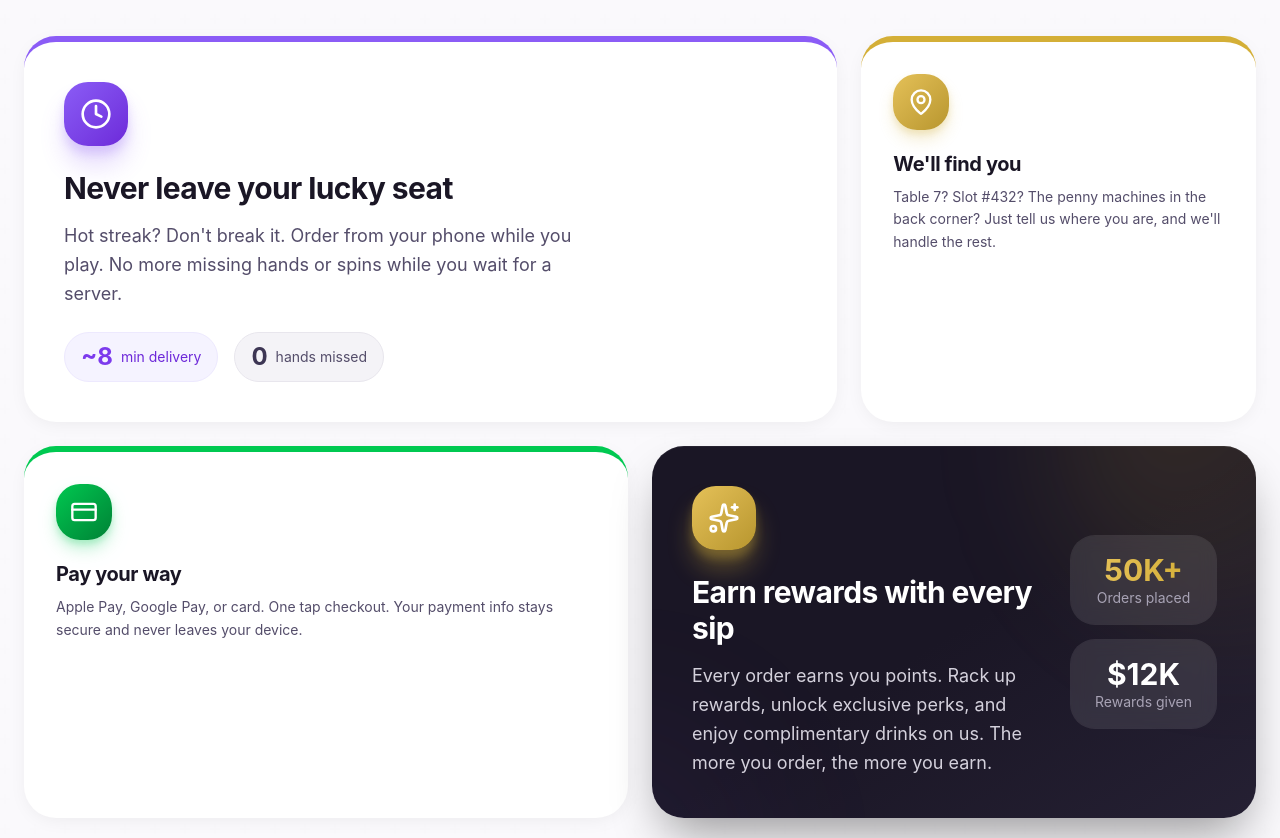
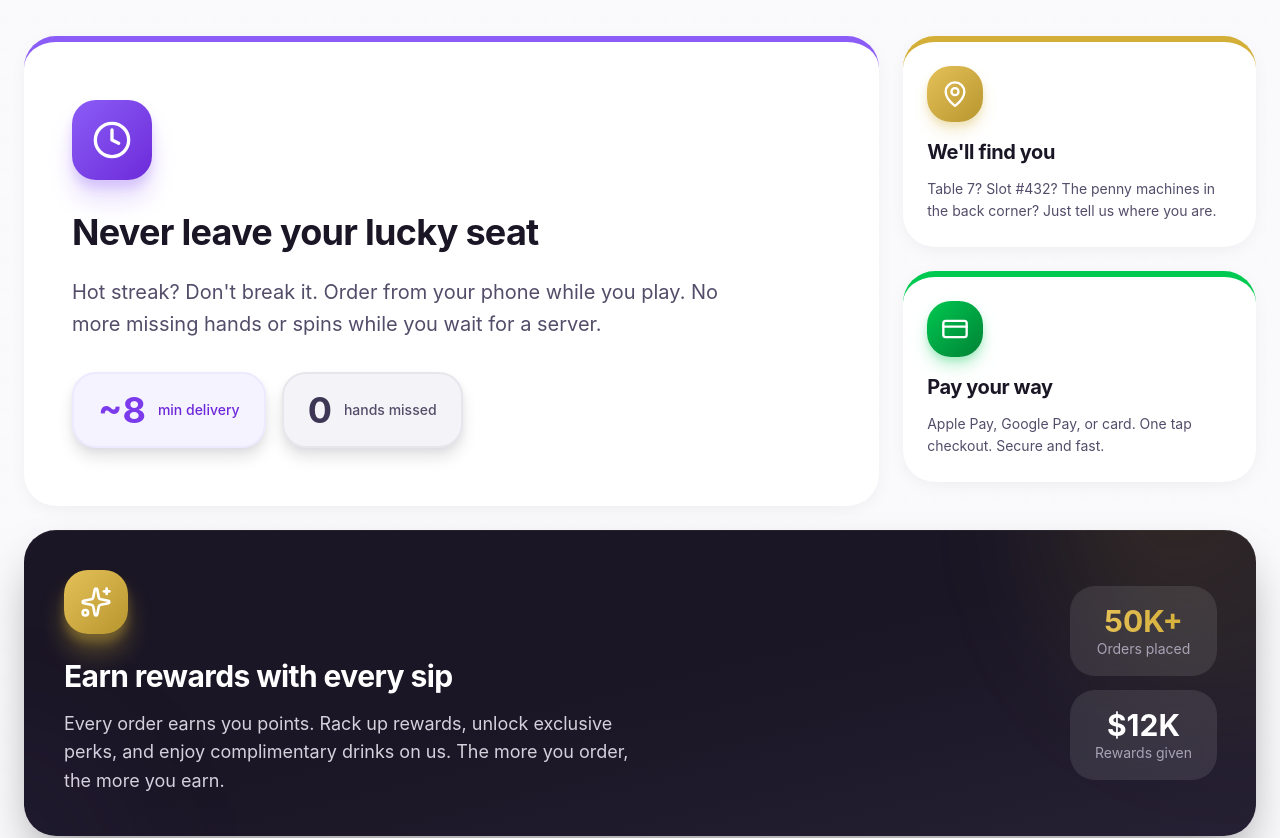
Before and after one commit to Benmore-Studio/BEN137-tabpay, a React (Vite) app in the folder frontend/: page / in a window 1280 px wide. Shown: the part 1480-2318 px from the top of the page. Built offline with nearby package versions, Linux system fonts and the light colour scheme.

Commit message:
Bold redesign: Phase 3 (asymmetric bento grid 70/30 split)

```diff
--- a/frontend/src/components/landing/FeaturesBentoGrid.tsx
+++ b/frontend/src/components/landing/FeaturesBentoGrid.tsx
@@ -21,59 +21,62 @@ export default function FeaturesBentoGrid() {
           </p>
         </div>
 
-        {/* Bento-style feature grid */}
-        <div className="grid lg:grid-cols-6 gap-6">
-          {/* Large feature - Never leave your seat */}
-          <div className="lg:col-span-4 group relative bg-white rounded-3xl p-8 lg:p-10 shadow-[0_4px_20px_-5px_rgba(0,0,0,0.08)] hover:shadow-[0_20px_40px_-15px_rgba(0,0,0,0.12)] hover:-translate-y-1 transition-all duration-500 overflow-hidden border-t-[6px] border-primary-500">
-            <div className="relative">
-              <div className="w-16 h-16 rounded-2xl bg-gradient-to-br from-primary-500 to-primary-700 flex items-center justify-center mb-6 shadow-xl shadow-primary-500/20 group-hover:scale-110 transition-transform duration-500">
-                <Clock className="w-8 h-8 text-white" />
+        {/* Asymmetric bento grid - 70/30 split */}
+        <div className="grid lg:grid-cols-10 gap-6">
+          {/* HUGE primary feature - 7 columns, 2 rows */}
+          <div className="lg:col-span-7 lg:row-span-2 group relative bg-white rounded-3xl p-10 lg:p-12 shadow-[0_4px_20px_-5px_rgba(0,0,0,0.08)] hover:shadow-[0_20px_40px_-15px_rgba(0,0,0,0.12)] hover:-translate-y-1 transition-all duration-500 overflow-hidden border-t-[6px] border-primary-500">
+            <div className="relative h-full flex flex-col justify-center">
+              <div className="w-20 h-20 rounded-2xl bg-gradient-to-br from-primary-500 to-primary-700 flex items-center justify-center mb-8 shadow-xl shadow-primary-500/20 group-hover:scale-110 transition-transform duration-500">
+                <Clock className="w-10 h-10 text-white" />
               </div>
-              <h3 className="text-2xl lg:text-3xl font-bold text-slate-900 mb-4">Never leave your lucky seat</h3>
-              <p className="text-slate-600 text-lg leading-[1.6] mb-6 max-w-lg">
+              <h3 className="text-3xl lg:text-4xl font-bold text-slate-900 mb-6">Never leave your lucky seat</h3>
+              <p className="text-slate-600 text-xl leading-[1.6] mb-8 max-w-2xl">
                 Hot streak? Don't break it. Order from your phone while you play. No more missing hands or spins while you wait for a server.
               </p>
               <div className="flex flex-wrap gap-4">
-                <div className="flex items-center gap-2 px-4 py-2 rounded-full bg-primary-50 border border-primary-100">
-                  <span className="text-2xl font-bold text-primary-600">~8</span>
-                  <span className="text-sm text-primary-700">min delivery</span>
+                <div className="flex items-center gap-3 px-6 py-4 rounded-2xl bg-primary-50 border-2 border-primary-100 shadow-lg">
+                  <span className="text-4xl font-bold text-primary-600">~8</span>
+                  <span className="text-sm text-primary-700 font-medium">min delivery</span>
                 </div>
-                <div className="flex items-center gap-2 px-4 py-2 rounded-full bg-slate-100 border border-slate-200">
-                  <span className="text-2xl font-bold text-slate-700">0</span>
-                  <span className="text-sm text-slate-600">hands missed</span>
+                <div className="flex items-center gap-3 px-6 py-4 rounded-2xl bg-slate-100 border-2 border-slate-200 shadow-lg">
+                  <span className="text-4xl font-bold text-slate-700">0</span>
+                  <span className="text-sm text-slate-600 font-medium">hands missed</span>
                 </div>
               </div>
             </div>
           </div>
 
-          {/* Feature - GPS delivery */}
-          <div className="lg:col-span-2 group relative bg-white rounded-3xl p-6 lg:p-8 shadow-[0_4px_20px_-5px_rgba(0,0,0,0.08)] hover:shadow-[0_20px_40px_-15px_rgba(0,0,0,0.12)] hover:-translate-y-1 transition-all duration-500 border-t-[6px] border-gold-500">
+          {/* Vertical stack of smaller cards - 3 columns */}
+          <div className="lg:col-span-3 space-y-6">
+            {/* GPS delivery */}
+            <div className="group relative bg-white rounded-3xl p-6 shadow-[0_4px_20px_-5px_rgba(0,0,0,0.08)] hover:shadow-[0_20px_40px_-15px_rgba(0,0,0,0.12)] hover:-translate-y-1 transition-all duration-500 border-t-[6px] border-gold-500">
               <div className="relative">
-              <div className="w-14 h-14 rounded-2xl bg-gradient-to-br from-gold-400 to-gold-600 flex items-center justify-center mb-5 shadow-lg shadow-gold-500/20 group-hover:scale-110 transition-transform duration-500">
+                <div className="w-14 h-14 rounded-2xl bg-gradient-to-br from-gold-400 to-gold-600 flex items-center justify-center mb-4 shadow-lg shadow-gold-500/20 group-hover:scale-110 transition-transform duration-500">
                   <MapPin className="w-7 h-7 text-white" />
                 </div>
-              <h3 className="text-xl font-bold text-slate-900 mb-2">We'll find you</h3>
+                <h3 className="text-xl font-bold text-slate-900 mb-3">We'll find you</h3>
                 <p className="text-slate-600 text-sm leading-[1.6]">
-                Table 7? Slot #432? The penny machines in the back corner? Just tell us where you are, and we'll handle the rest.
+                  Table 7? Slot #432? The penny machines in the back corner? Just tell us where you are.
                 </p>
               </div>
             </div>
 
-          {/* Feature - Secure payments */}
-          <div className="lg:col-span-3 group relative bg-white rounded-3xl p-6 lg:p-8 shadow-[0_4px_20px_-5px_rgba(0,0,0,0.08)] hover:shadow-[0_20px_40px_-15px_rgba(0,0,0,0.12)] hover:-translate-y-1 transition-all duration-500 border-t-[6px] border-green-500">
+            {/* Secure payments */}
+            <div className="group relative bg-white rounded-3xl p-6 shadow-[0_4px_20px_-5px_rgba(0,0,0,0.08)] hover:shadow-[0_20px_40px_-15px_rgba(0,0,0,0.12)] hover:-translate-y-1 transition-all duration-500 border-t-[6px] border-green-500">
               <div className="relative">
-              <div className="w-14 h-14 rounded-2xl bg-gradient-to-br from-green-500 to-green-700 flex items-center justify-center mb-5 shadow-lg shadow-green-500/20 group-hover:scale-110 transition-transform duration-500">
+                <div className="w-14 h-14 rounded-2xl bg-gradient-to-br from-green-500 to-green-700 flex items-center justify-center mb-4 shadow-lg shadow-green-500/20 group-hover:scale-110 transition-transform duration-500">
                   <CreditCard className="w-7 h-7 text-white" />
                 </div>
-              <h3 className="text-xl font-bold text-slate-900 mb-2">Pay your way</h3>
+                <h3 className="text-xl font-bold text-slate-900 mb-3">Pay your way</h3>
                 <p className="text-slate-600 text-sm leading-[1.6]">
-                Apple Pay, Google Pay, or card. One tap checkout. Your payment info stays secure and never leaves your device.
+                  Apple Pay, Google Pay, or card. One tap checkout. Secure and fast.
                 </p>
               </div>
             </div>
+          </div>
 
-          {/* Wide feature - Rewards */}
-          <div className="lg:col-span-3 group relative bg-gradient-to-br from-slate-900 via-slate-900 to-slate-800 rounded-3xl p-8 lg:p-10 shadow-[0_25px_50px_-12px_rgba(0,0,0,0.4),inset_0_1px_0_0_rgba(255,255,255,0.05)] hover:shadow-[0_30px_60px_-15px_rgba(0,0,0,0.5)] hover:-translate-y-1 transition-all duration-500 overflow-hidden">
+          {/* Full-width rewards card */}
+          <div className="lg:col-span-10 group relative bg-gradient-to-br from-slate-900 via-slate-900 to-slate-800 rounded-3xl p-8 lg:p-10 shadow-[0_25px_50px_-12px_rgba(0,0,0,0.4),inset_0_1px_0_0_rgba(255,255,255,0.05)] hover:shadow-[0_30px_60px_-15px_rgba(0,0,0,0.5)] hover:-translate-y-1 transition-all duration-500 overflow-hidden">
             <div className="absolute top-0 right-0 w-96 h-96 bg-gradient-to-br from-gold-500/20 to-transparent rounded-full blur-3xl -translate-y-1/2 translate-x-1/2" />
             <div className="absolute bottom-0 left-0 w-64 h-64 bg-gradient-to-tr from-primary-500/10 to-transparent rounded-full blur-3xl translate-y-1/2 -translate-x-1/2" />
 
```
Lines whose indentation alone changed are shown as unchanged.
